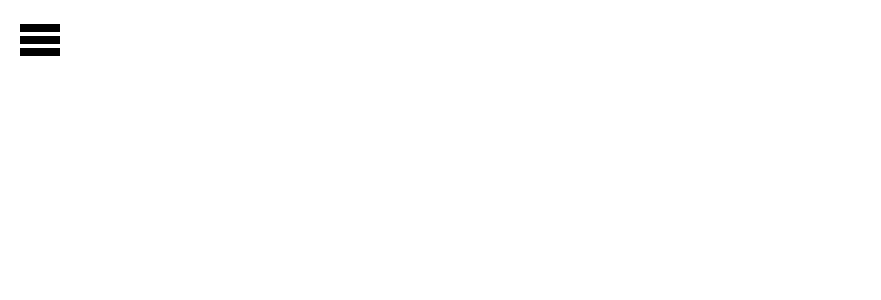
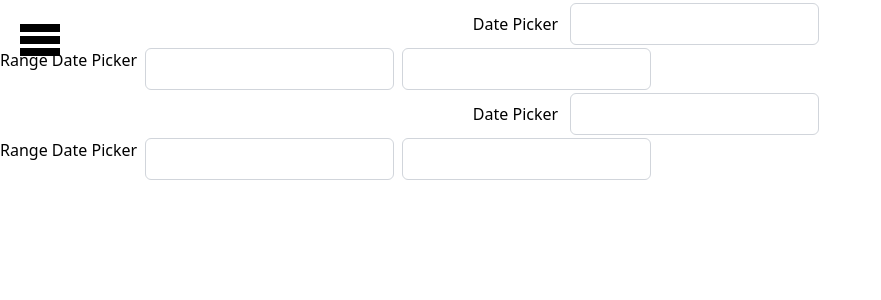
Before and after one commit to Abhishek4298/Generic-Component, a React (Create React App) app: page /datepicker in a window 1280 px wide. Before the commit this address had no page. Shown: the top 300 px of the page, without its empty margins (0-881 px from the left). Built offline with nearby package versions, Linux system fonts and the light colour scheme.

Commit message:
added generic component for date picker as well as range date picker

```diff
--- a/package.json
+++ b/package.json
@@ -7,6 +7,7 @@
     "@testing-library/react": "^13.4.0",
     "@testing-library/user-event": "^13.5.0",
     "react": "^18.2.0",
+    "react-datepicker": "^4.25.0",
     "react-dom": "^18.2.0",
     "react-router-dom": "^6.21.0",
     "react-scripts": "5.0.1",
--- a/src/CustomRoute.js
+++ b/src/CustomRoute.js
@@ -3,14 +3,29 @@ import Modal from "./components/Modal";
 import Button from "./components/Button";
 import Card from "./components/Card";
 import { sampleImage1, trueIcon } from "./constant";
+import { useState } from "react";
+import DatePickerComponent from "./components/DatePicker";
 
 const CustomRoute = () => {
+  const [selectedDate, setSelectedDate] = useState(null);
+  const [dateRange, setDateRange] = useState([null, null]);
+
   const handleClick = () => {
     alert("Button clicked!");
   };
 
   const handleClickTwo = (data) => {
     alert(`Button clicked with data: ${data}`);
+  };
+
+  const handleDateChange = (date) => {
+    console.log("Selected Date:", date);
+    setSelectedDate(date);
+  };
+
+  const handleDateRangeChange = (dates) => {
+    console.log("Selected Date Range:", dates);
+    setDateRange(dates);
   };
 
   return (
@@ -85,6 +100,28 @@ const CustomRoute = () => {
             </div>
           }
         />
+        <Route
+          path="/datepicker"
+          element={
+            <>
+              <DatePickerComponent
+                selectedDate={selectedDate}
+                onChange={handleDateChange}
+                closeOnSelect={true}
+                isClear={true}
+                monthShown={2}
+              />
+              <DatePickerComponent
+                startDate={dateRange[0]}
+                endDate={dateRange[1]}
+                onChange={handleDateRangeChange}
+                closeOnSelect={true}
+                isClear={true}
+                monthShown={3}
+              />
+            </>
+          }
+        />
       </Routes>
     </>
   );
--- /dev/null
+++ b/src/components/DatePicker/index.js
@@ -0,0 +1,74 @@
+import React, { useState } from "react";
+import DatePicker from "react-datepicker";
+import "react-datepicker/dist/react-datepicker.css";
+
+const DatePickerComponent = ({
+  selectedDate,
+  onChange,
+  startDate,
+  endDate,
+  closeOnSelect,
+  isClear,
+  monthShown
+}) => {
+  const [dateSelected, setSelectedDate] = useState(selectedDate);
+  const [dateRange, setDateRange] = useState([startDate, endDate]);
+
+  const handleRangeDateChange = (dates) => {
+    setDateRange(dates);
+    onChange(dates);
+  };
+
+  const handleDateChange = (date) => {
+    setSelectedDate(date);
+    onChange(date);
+  };
+
+  return (
+    <>
+      <div className="relative flex justify-center items-center">
+        <h1 className="m-3">Date Picker</h1>
+        <DatePicker
+          selected={dateSelected}
+          onChange={handleDateChange}
+          dateFormat="dd/MM/yyyy"
+          shouldCloseOnSelect={closeOnSelect}
+          isClearable={isClear}
+          monthsShown={monthShown}
+          className="w-full p-2 border border-gray-300 rounded-md cursor-pointer"
+        />
+      </div>
+      <div className="flex space-x-2">
+        <h1>Range Date Picker</h1>
+        <DatePicker
+          selected={dateRange[0]}
+          onChange={(date) => handleRangeDateChange([date, dateRange[1]])}
+          startDate={dateRange[0]}
+          endDate={dateRange[1]}
+          selectsStart
+          dateFormat="dd/MM/yyyy"
+          showYearDropdown
+          shouldCloseOnSelect={closeOnSelect}
+          isClearable={isClear}
+          monthsShown={monthShown}
+          className="w-full p-2 border border-gray-300 rounded-md cursor-pointer"
+        />
+        <DatePicker
+          selected={dateRange[1]}
+          onChange={(date) => handleRangeDateChange([dateRange[0], date])}
+          startDate={dateRange[0]}
+          endDate={dateRange[1]}
+          selectsEnd
+          dateFormat="dd/MM/yyyy"
+          showYearDropdown
+          shouldCloseOnSelect={closeOnSelect}
+          isClearable={isClear}
+          monthsShown={monthShown}
+          className="w-full p-2 border border-gray-300 rounded-md cursor-pointer"
+        />
+      </div>
+    </>
+  );
+};
+
+export default DatePickerComponent;
--- a/src/components/SideNav/index.jsx
+++ b/src/components/SideNav/index.jsx
@@ -52,6 +52,14 @@ const SideNav = () => {
                 Card
               </Link>
             </li>
+            <li>
+              <Link
+                to="/datepicker"
+                className="text-lg text-white hover:text-blue-300 focus:text-blue-300 px-4 py-2 flex items-center transition-colors duration-150 ease-in-out"
+              >
+                Date Picker
+              </Link>
+            </li>
           </ul>
         </nav>
       </SideNavChildren>
```
Also changed, not shown: 1 other file (tests, documents, lock files or other folders).
